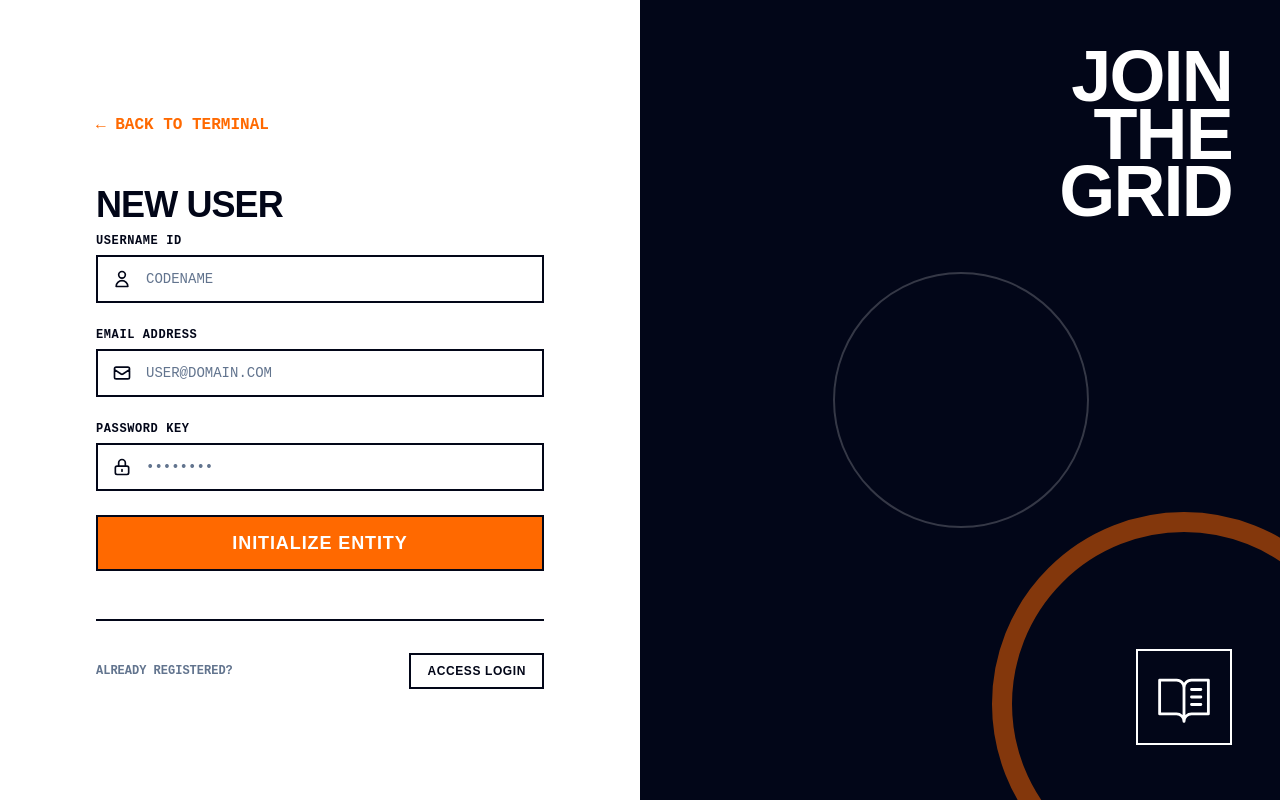
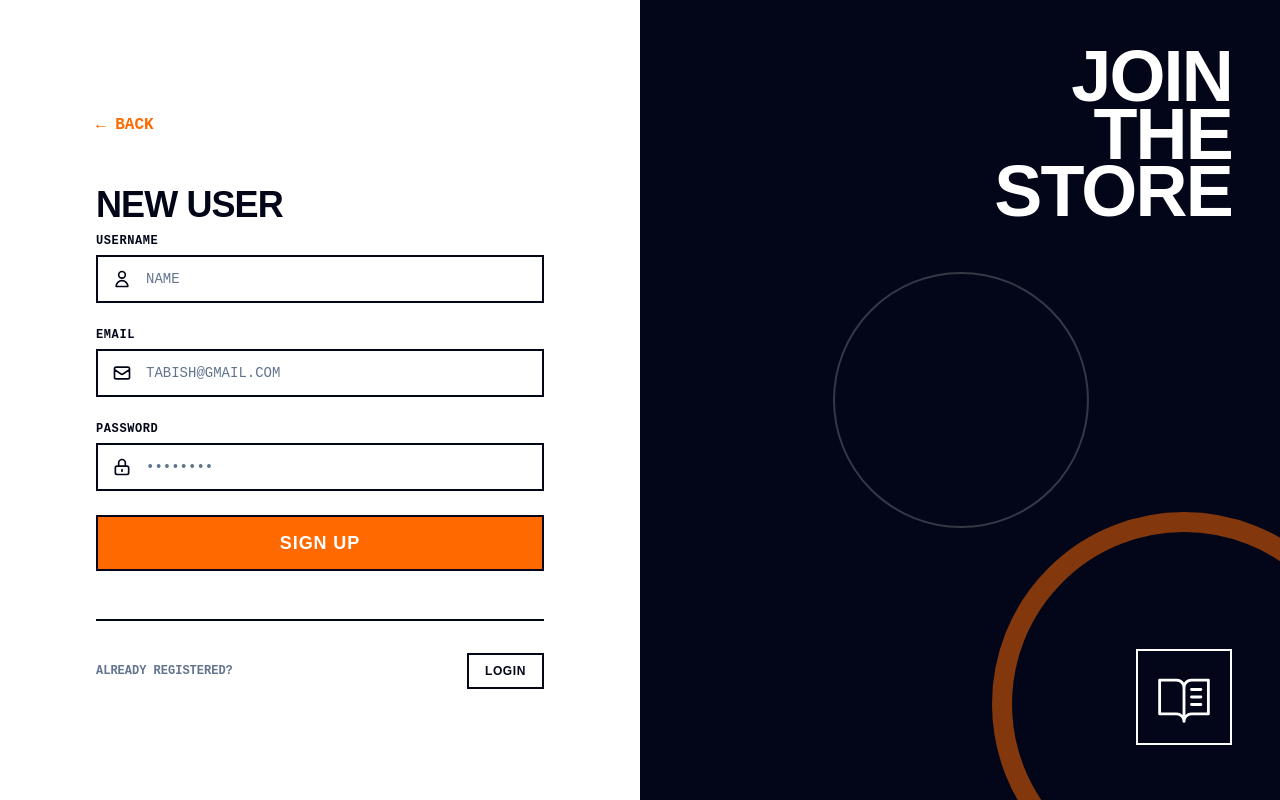
Before and after one commit to tabish-core/book-store, a React (Vite) app in the folder frontend/: page /register in a window 1280 px wide. Built offline with nearby package versions, Linux system fonts and the light colour scheme; no server answers.

Commit message:
Update Register.jsx

```diff
--- a/frontend/src/pages/Register.jsx
+++ b/frontend/src/pages/Register.jsx
@@ -37,34 +37,34 @@ const Register = () => {
             <div className="w-full md:w-1/2 bg-white dark:bg-zinc-950 p-6 sm:p-12 flex flex-col justify-center order-2 md:order-1">
                 <div className="max-w-md w-full mx-auto">
                     <Link to="/" className="mb-12 block">
-                        <span className="font-mono font-bold text-orange-500 hover:underline">← BACK TO TERMINAL</span>
+                        <span className="font-mono font-bold text-orange-500 hover:underline">← BACK</span>
                     </Link>
 
                     <h2 className="text-3xl sm:text-4xl font-black uppercase mb-2 text-slate-950 dark:text-zinc-50">New User</h2>
 
                     <form onSubmit={handleRegister} className="space-y-6">
                         <Input
-                            label="Username ID"
+                            label="Username"
                             icon={HiOutlineUser}
                             type="text"
                             value={username}
                             onChange={(e) => setUsername(e.target.value)}
-                            placeholder="CODENAME"
+                            placeholder="name"
                             required
                             className="uppercase"
                         />
                         <Input
-                            label="Email Address"
+                            label="Email"
                             icon={HiOutlineMail}
                             type="email"
                             value={email}
                             onChange={(e) => setEmail(e.target.value)}
-                            placeholder="USER@DOMAIN.COM"
+                            placeholder="tabish@gmail.com"
                             required
                             className="uppercase"
                         />
                         <Input
-                            label="Password Key"
+                            label="Password"
                             icon={HiOutlineLockClosed}
                             type="password"
                             value={password}
@@ -73,14 +73,14 @@ const Register = () => {
                             required
                         />
                         <Button type="submit" loading={loading} className="w-full h-14 text-lg">
-                            {loading ? 'PROCESSING...' : 'INITIALIZE ENTITY'}
+                            {loading ? 'PROCESSING...' : 'Sign Up'}
                         </Button>
                     </form>
 
                     <div className="mt-12 pt-8 border-t-2 border-slate-950 dark:border-zinc-800 flex justify-between items-center">
                         <span className="font-mono text-xs font-bold text-slate-500 dark:text-zinc-500">ALREADY REGISTERED?</span>
                         <Link to="/login">
-                            <Button variant="ghost" size="sm">ACCESS LOGIN</Button>
+                            <Button variant="ghost" size="sm">LOGIN</Button>
                         </Link>
                     </div>
                 </div>
@@ -90,7 +90,7 @@ const Register = () => {
             <div className="w-full md:w-1/2 bg-slate-950 text-white border-b-2 md:border-b-0 md:border-l-2 border-slate-950 p-6 sm:p-12 flex flex-col justify-between relative overflow-hidden order-1 md:order-2">
                 <div className="z-10 text-right">
                     <h1 className="text-5xl md:text-7xl font-black text-white uppercase tracking-tighter leading-[0.8]">
-                        Join<br />The<br />Grid
+                        Join<br />The<br />Store
                     </h1>
                 </div>
                 <div className="z-10 mt-8 text-right">
```
